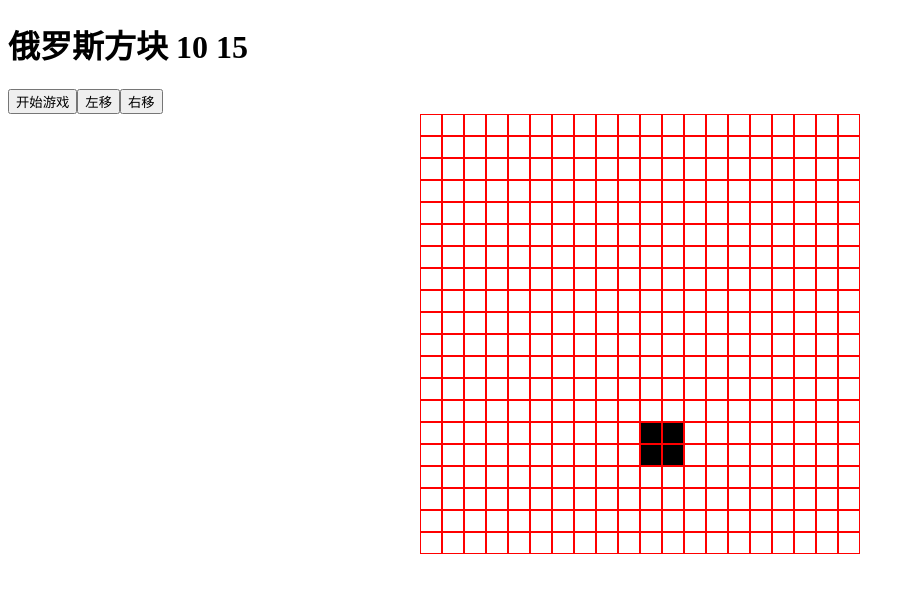
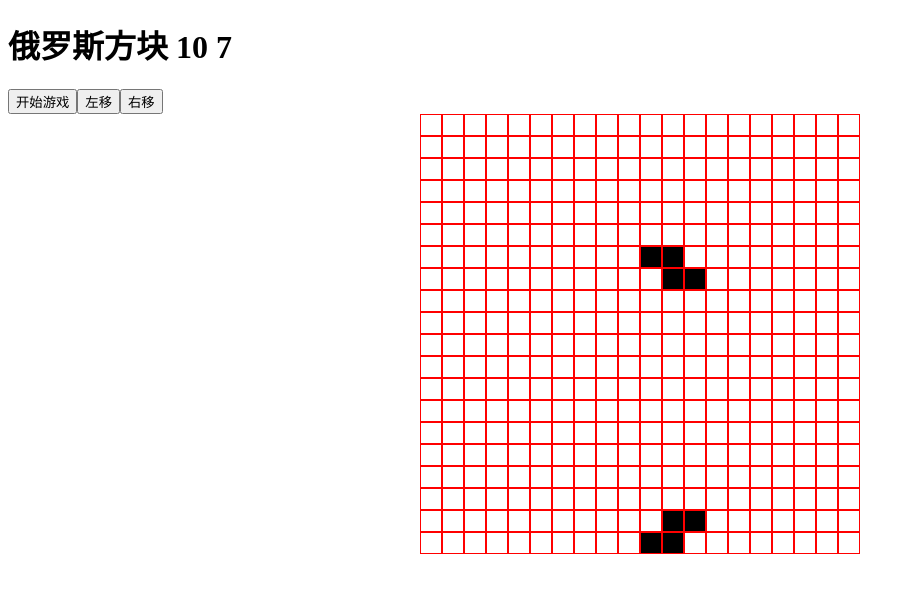
Before and after one commit to galaxyJM/React-Russian-Square, a React (Create React App) app: page / in a window 1280 px wide. Shown: the top 592 px of the page, without its empty margins (0-915 px from the left). Built offline with nearby package versions, Linux system fonts and the light colour scheme.

Commit message:
尝试写触及别的方块停止

```diff
--- a/src/components/Matrix.tsx
+++ b/src/components/Matrix.tsx
@@ -1,6 +1,6 @@
 import React, {useEffect, useRef, useState} from "react";
 import '../App.scss';
-import {square} from "../const/square";
+import {blockTypes, square} from "../const/square";
 import {deepClone} from "../lib/deepclone";
 
 type Props = {
@@ -20,43 +20,64 @@ type Square = {
     T: number[][]
 }
 
+
 export function Matrix(props: Props) {
     const oldMatrix = useRef<number[][]>(deepClone(props.matrix));
     const [matrix, setMatrix] = useState(deepClone(props.matrix));
     const [offset, setOffset] = useState({downOffset: 0, transOffset: 10});
-    const offsetRef = useRef<Offset>({...offset})
-    const matrixRef = useRef<number[][]>(deepClone(props.matrix))
+    const offsetRef = useRef<Offset>({...offset});
+    const matrixRef = useRef<number[][]>(deepClone(props.matrix));
+    useEffect(() => {
+        let stop = false;
 
-    useEffect(() => {
         function moveSquare(offset: Offset, squareBlock: keyof Square) {
             let cloneMatrix = deepClone(oldMatrix.current);
-            square[squareBlock].map((item, index) => {
-                for (let i = 0; i < item.length; i++) {
-                    cloneMatrix[index + offset.downOffset][i + offset.transOffset] = item[i];
+            for (let i = 0; i < square[squareBlock].length; i++) {
+                for (let j = 0; j < square[squareBlock][i].length; j++) {
+                    let oldSquare = oldMatrix.current[i + offset.downOffset][j + offset.transOffset];
+                    if (oldSquare && oldSquare === square[squareBlock][i][j]) {
+                        stop = true;
+                    }
+                    if (oldSquare && oldSquare === 1) {
+                        cloneMatrix[i + offset.downOffset][j + offset.transOffset] = 1;
+                    } else {
+                        cloneMatrix[i + offset.downOffset][j + offset.transOffset] = square[squareBlock][i][j];
+                    }
                 }
-                return undefined;
-            });
-            return deepClone(cloneMatrix)
+            }
+            return deepClone(cloneMatrix);
         }
-        if(offset.downOffset === 0){
-            const timer = setInterval(()=>{
-                matrixRef.current = moveSquare(offsetRef.current,"O")
-                setMatrix(deepClone(matrixRef.current))
+
+        if (offset.downOffset === 0) {
+            let blockType = blockTypes[Math.floor(Math.random() * 5)] as keyof Square;
+            const timer = setInterval(() => {
+                let nextPosition = moveSquare(offsetRef.current, blockType);
+                if (!stop) {
+                    matrixRef.current = nextPosition;
+                } else {
+                    oldMatrix.current = matrixRef.current;
+                    setOffset((last) => {
+                        return {...last, downOffset: 0};
+                    });
+                    clearInterval(timer);
+                }
+                setMatrix(deepClone(matrixRef.current));
                 setOffset((last) => {
-                    return {...last,downOffset: last.downOffset + 1}
-                })
-                if(offsetRef.current.downOffset === matrixRef.current.length - square["O"].length){
-                    oldMatrix.current = matrixRef.current
-                    setMatrix(deepClone(oldMatrix.current))
+                    return {...last, downOffset: last.downOffset + 1};
+                });
+                if (offsetRef.current.downOffset === matrixRef.current.length - square[blockType].length) {
+                    console.log(1);
+                    oldMatrix.current = matrixRef.current;
+                    setMatrix(deepClone(oldMatrix.current));
                     setOffset((last) => {
-                        return {...last,downOffset: 0}
-                    })
-                    clearInterval(timer)
+                        return {...last, downOffset: 0};
+                    });
+                    clearInterval(timer);
                 }
-            },500)
+            }, 300);
         }
-        offsetRef.current = offset
-    },[offset]);
+        offsetRef.current = offset;
+    }, [offset]);
 
     return (
         <div className="Side">
--- a/src/const/square.ts
+++ b/src/const/square.ts
@@ -8,7 +8,7 @@ const square = {
     T: [[1, 1, 1], [0, 1, 0]]
 };
 
-const blockType = ["O", "I", "S", "Z", "L", "J", "T"];
+const blockTypes = ["O", "I", "S", "Z", "L", "J", "T"];
 const row = 20;
 const column = 20;
 let matrix: number[][] = [];
@@ -19,4 +19,4 @@ for (let i = 0; i < row; i++) {
     }
     matrix.push(initLine);
 }
-export {matrix, square, blockType};
+export {matrix, square, blockTypes};
```
